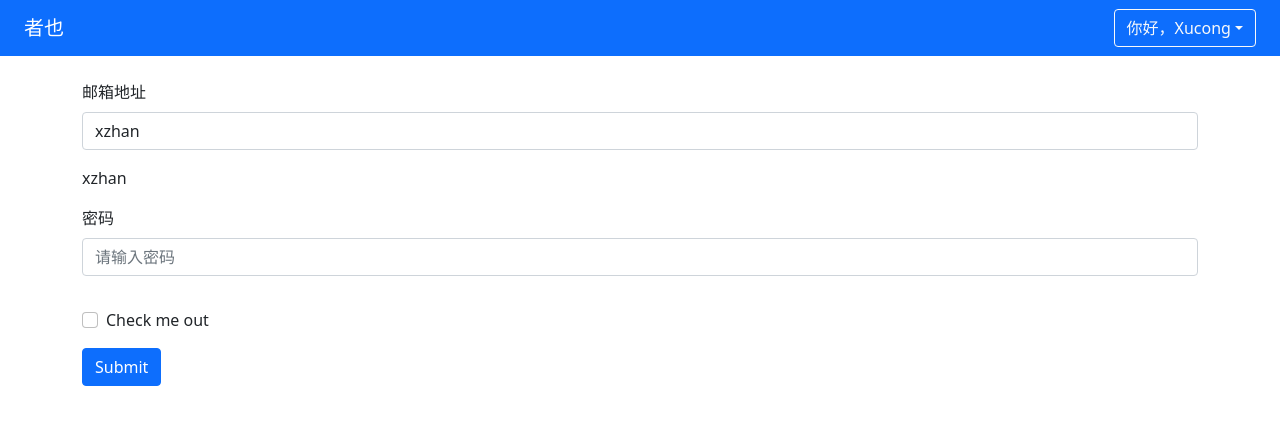
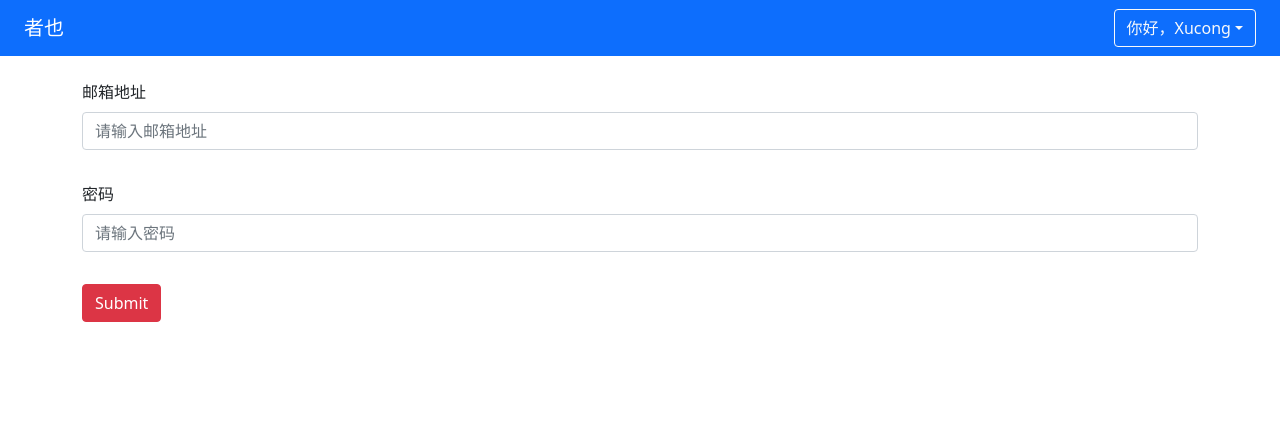
Before and after one commit to HymanZHAN/Vue3-TS-zheye, a Vue app in the folder zheye/: page / in a window 1280 px wide. Shown: the top 424 px of the page. Built offline with nearby package versions, Linux system fonts and the light colour scheme.

Commit message:
Finished ValidateForm implementation

```diff
--- a/zheye/package.json
+++ b/zheye/package.json
@@ -10,6 +10,7 @@
   },
   "dependencies": {
     "bootstrap": "^5.0.0-beta1",
+    "mitt": "^2.1.0",
     "vue": "^3.0.0"
   },
   "devDependencies": {
--- a/zheye/src/components/Form.vue
+++ b/zheye/src/components/Form.vue
@@ -1,15 +1,15 @@
 <template>
-  <form>
+  <ValidateForm @form-submit="onFormSubmit">
     <div class="mb-3">
       <label for="emailInput" class="form-label">邮箱地址</label>
       <ValidateInput
         id="emailInput"
+        ref="inputRef"
         type="email"
         placeholder="请输入邮箱地址"
         v-model="emailVal"
         :rules="emailRules"
       />
-      {{ emailVal }}
     </div>
     <div class="mb-3">
       <label for="exampleInputPassword1" class="form-label">密码</label>
@@ -18,36 +18,52 @@
         id="passwordInput"
         type="password"
         placeholder="请输入密码"
+        v-model="passwordVal"
+        :rules="passwordRules"
       />
     </div>
-    <div class="mb-3 form-check">
-      <input type="checkbox" class="form-check-input" id="exampleCheck1" />
-      <label class="form-check-label" for="exampleCheck1">Check me out</label>
-    </div>
-    <button type="submit" class="btn btn-primary">Submit</button>
-  </form>
+    <!-- <button type="submit" class="btn btn-primary" :slot="">Submit</button> -->
+    <template #submit>
+      <span class="btn btn-danger">Submit</span>
+    </template>
+  </ValidateForm>
 </template>
 
 <script lang="ts">
-import { defineComponent, reactive, ref } from "vue";
+import { defineComponent, ref } from "vue";
 import ValidateInput, { RulesProp } from "@/components/ValidateInput.vue";
+import ValidateForm from "@/components/ValidateForm.vue";
 
 export default defineComponent({
   components: {
     ValidateInput,
+    ValidateForm,
   },
   setup() {
-    const emailVal = ref("xzhan");
+    const inputRef = ref<any>();
+    const emailVal = ref("");
     const emailRules: RulesProp = [
       { type: "required", message: "电子邮箱不能为空" },
       { type: "email", message: "请输入正确的电子邮箱格式" },
     ];
-    const emailRef = reactive({
-      val: "",
-      error: false,
-      message: "",
-    });
-    return { emailVal, emailRef, emailRules };
+
+    const passwordVal = ref("");
+    const passwordRules: RulesProp = [
+      { type: "required", message: "密码不能为空" },
+    ];
+
+    const onFormSubmit = (result: boolean) => {
+      console.log(result);
+    };
+
+    return {
+      emailVal,
+      emailRules,
+      passwordVal,
+      passwordRules,
+      onFormSubmit,
+      inputRef,
+    };
   },
 });
 </script>
--- /dev/null
+++ b/zheye/src/components/ValidateForm.vue
@@ -0,0 +1,47 @@
+<template>
+  <form class="validate-form-container">
+    <slot></slot>
+    <div class="submit-area" @click.prevent="submitForm">
+      <slot name="submit">
+        <button type="submit" class="btn btn-primary">提交</button>
+      </slot>
+    </div>
+  </form>
+</template>
+
+<script lang="ts">
+import { defineComponent, onUnmounted } from "vue";
+import mitt from "mitt";
+
+export const emitter = mitt();
+
+type Validator = () => boolean;
+
+export default defineComponent({
+  emits: ["form-submit"],
+  setup(props, context) {
+    let validators: Validator[] = [];
+    const registerValidator = (func: Validator | undefined) => {
+      if (func) {
+        validators.push(func);
+      }
+    };
+    emitter.on("form-item-created", registerValidator);
+    onUnmounted(() => {
+      emitter.off("form-item-created", registerValidator);
+      validators = [];
+    });
+
+    const submitForm = () => {
+      const allFormFieldsPassed = validators
+        .map((v) => v())
+        .every((result) => result);
+      context.emit("form-submit", allFormFieldsPassed);
+    };
+
+    return { submitForm };
+  },
+});
+</script>
+
+<style scoped></style>
--- a/zheye/src/components/ValidateInput.vue
+++ b/zheye/src/components/ValidateInput.vue
@@ -15,8 +15,9 @@
 </template>
 
 <script lang="ts">
-import { defineComponent, PropType, reactive } from "vue";
+import { defineComponent, onMounted, PropType, reactive } from "vue";
 const emailRegex = /^(([^<>()[\]\\.,;:\s@"]+(\.[^<>()[\]\\.,;:\s@"]+)*)|(".+"))@((\[[0-9]{1,3}\.[0-9]{1,3}\.[0-9]{1,3}\.[0-9]{1,3}\])|(([a-zA-Z\-0-9]+\.)+[a-zA-Z]{2,}))$/;
+import { emitter } from "./ValidateForm.vue";
 
 interface RuleProp {
   type: "email" | "required" | "range";
@@ -64,8 +65,14 @@ export default defineComponent({
           return passed;
         });
         inputRef.error = !allPassed;
+        return allPassed;
       }
+      return true;
     };
+
+    onMounted(() => {
+      emitter.emit("form-item-created", validateInput);
+    });
 
     return {
       inputRef,
```
Also changed, not shown: 1 other file (tests, documents, lock files or other folders).
